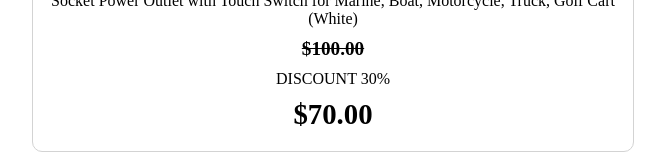
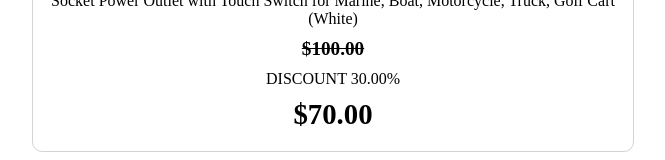
Before and after one commit to CHARITH127/Angular-Demo, an Angular app: page / in a window 1280 px wide. Shown: the part 602-762 px from the top of the page, without its empty margins (307-972 px from the left). Built offline with nearby package versions, Linux system fonts and the light colour scheme.

Commit message:
join two pipes

```diff
--- a/src/app/app.component.html
+++ b/src/app/app.component.html
@@ -5,7 +5,7 @@
     Socket Power Outlet with Touch Switch for Marine, Boat, Motorcycle, Truck, Golf Cart (White)
   </div>
   <div class="cart-item_price">{{price | currency : 'USD' }}</div>
-  <div class="cart-item_discount">{{'discount' | uppercase }} <span>{{discount | percentage}}</span></div>
+  <div class="cart-item_discount">{{'discount' | uppercase }} <span>{{discount | number:'2.2-2' | percentage}}</span></div>
   <div class="cart-item_finalPrice">{{price - (price * discount / 100) | currency : 'USD'}}</div>
 </div>
 
--- a/src/app/pipe/percentage.pipe.ts
+++ b/src/app/pipe/percentage.pipe.ts
@@ -5,7 +5,7 @@ import { Pipe, PipeTransform } from '@angular/core';
 })
 export class PercentagePipe implements PipeTransform {
 
-  transform(value: number, ...args: unknown[]): String {
+  transform(value: String | null, ...args: unknown[]): String {
     return `${value}%`;
   }
 
```
